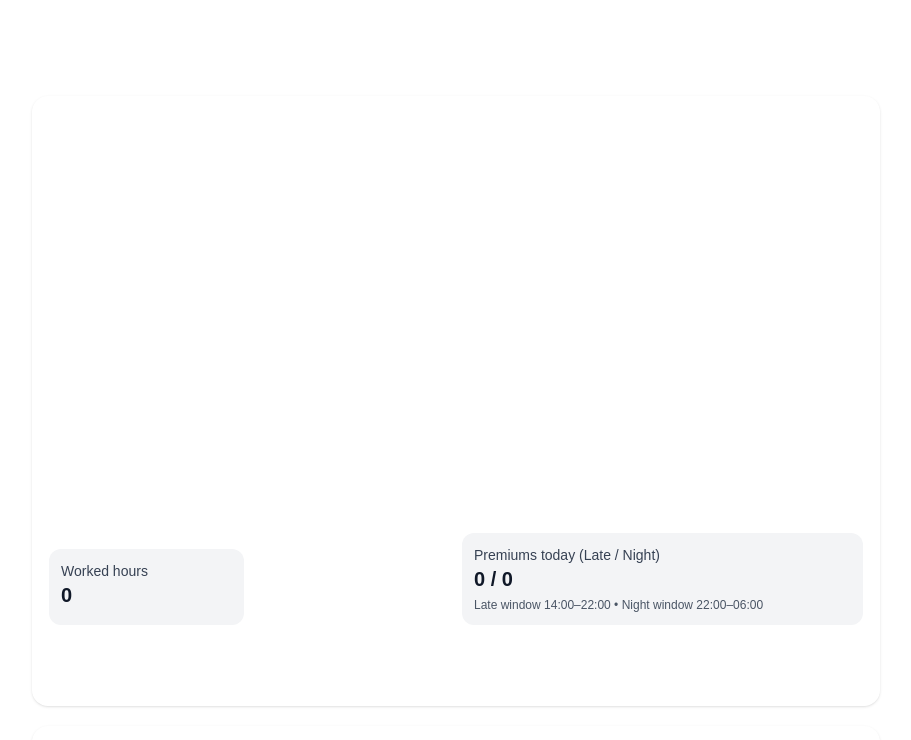
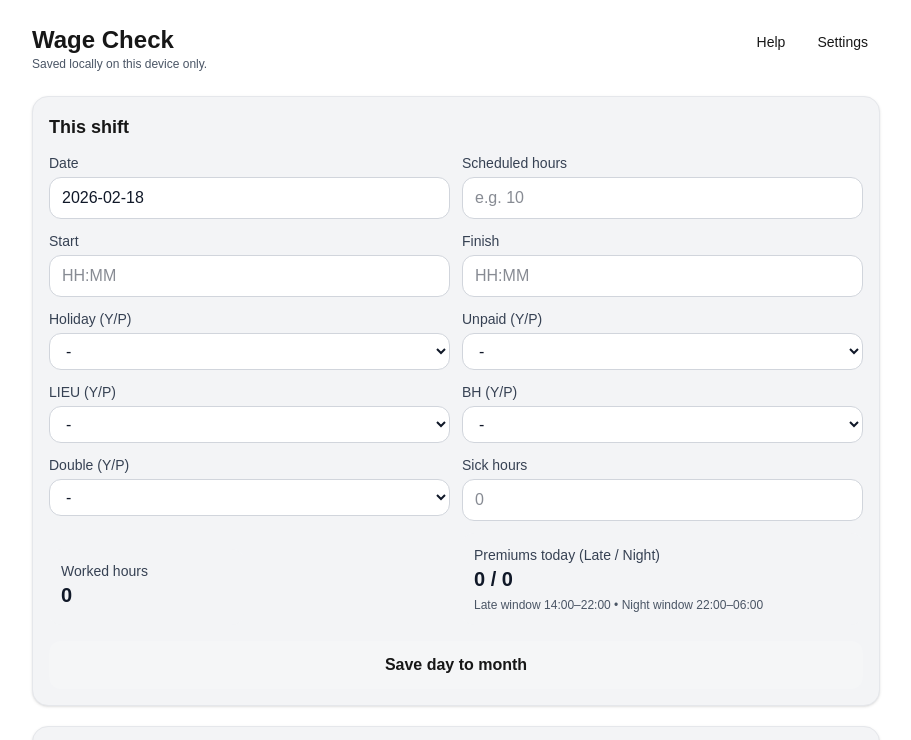
Before and after one commit to phil18019/wage-app, a Next.js app: page / in a window 1280 px wide. Shown: the top 740 px of the page, without its empty margins (184-1095 px from the left). Built offline with nearby package versions, Linux system fonts and the light colour scheme.

Commit message:
Fix light mode home theme

```diff
--- a/app/page.tsx
+++ b/app/page.tsx
@@ -404,17 +404,21 @@ export default function Home() {
     downloadText("wage-app-export.csv", csv);
   }
 
-  const card = "rounded-2xl bg-white/10 border border-white/10 p-4 shadow";
-  const label = "text-sm text-white/70";
-  const input =
-    "mt-1 w-full rounded-xl bg-white/10 border border-white/10 px-3 py-2 text-white placeholder:text-white/40";
+  const card =
+  "rounded-2xl bg-gray-100 border border-gray-200 p-4 shadow dark:bg-white/10 dark:border-white/10";
+
+const label =
+  "text-sm text-gray-700 dark:text-white/70";
+
+const input =
+  "mt-1 w-full rounded-xl bg-white border border-gray-300 px-3 py-2 text-gray-900 dark:bg-white/10 dark:border-white/10 dark:text-white";
 
   return (
-    <main className="min-h-screen p-6 max-w-4xl mx-auto text-white">
+    <main className="min-h-screen p-6 max-w-4xl mx-auto text-[var(--foreground)]">
       <div className="mb-6 flex items-start justify-between gap-4">
         <div>
           <h1 className="text-2xl font-bold">Wage Check</h1>
-          <p className="text-xs text-white/60">Saved locally on this device only.</p>
+          <p className="text-xs text-gray-600 dark:text-white/60">Saved locally on this device only.</p>
         </div>
 
         <div className="flex gap-2">
```
